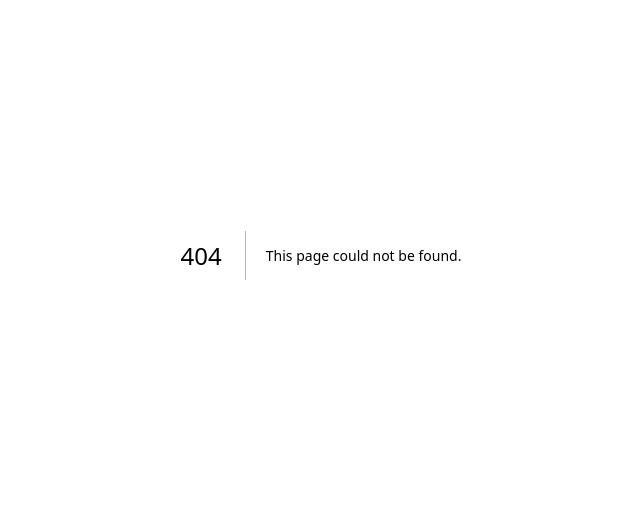
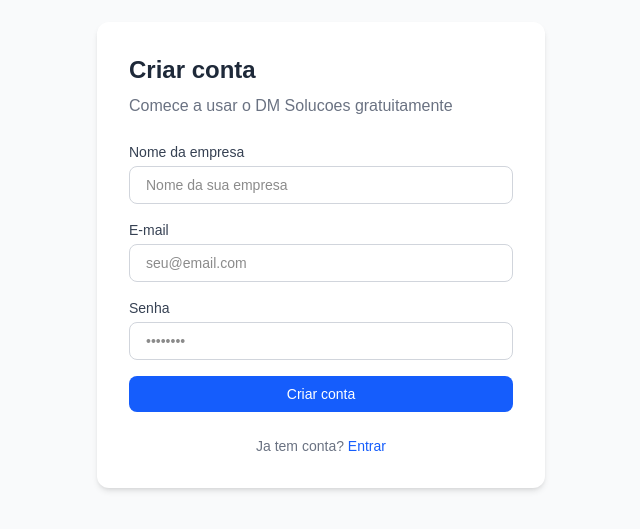
Before and after one commit to dmsolucoesempresariais07-creator/saas-financas, a Next.js app: page /cadastro in a window 1280 px wide. Before the commit this address had no page. Shown: the part 145-674 px from the top of the page, without its empty margins (319-959 px from the left). Built offline with nearby package versions, Linux system fonts and the light colour scheme; no server answers.

Commit message:
autenticacao login e cadastro criados

```diff
--- /dev/null
+++ b/app/(auth)/cadastro/page.tsx
@@ -0,0 +1,111 @@
+'use client'
+
+import { useState } from 'react'
+import { supabase } from '@/lib/supabase'
+import { useRouter } from 'next/navigation'
+
+export default function CadastroPage() {
+  const [email, setEmail] = useState('')
+  const [password, setPassword] = useState('')
+  const [nome, setNome] = useState('')
+  const [loading, setLoading] = useState(false)
+  const [error, setError] = useState('')
+  const router = useRouter()
+
+  const handleCadastro = async (e: React.FormEvent) => {
+    e.preventDefault()
+    setLoading(true)
+    setError('')
+
+    const { error } = await supabase.auth.signUp({
+      email,
+      password,
+      options: {
+        data: {
+          nome,
+        },
+      },
+    })
+
+    if (error) {
+      setError('Erro ao criar conta. Tente novamente.')
+      setLoading(false)
+    } else {
+      router.push('/dashboard')
+    }
+  }
+
+  return (
+    <div className="min-h-screen flex items-center justify-center bg-gray-50">
+      <div className="bg-white p-8 rounded-xl shadow-md w-full max-w-md">
+        <h1 className="text-2xl font-bold text-gray-800 mb-2">Criar conta</h1>
+        <p className="text-gray-500 mb-6">Comece a usar o DM Solucoes gratuitamente</p>
+
+        {error && (
+          <div className="bg-red-50 text-red-600 p-3 rounded-lg mb-4 text-sm">
+            {error}
+          </div>
+        )}
+
+        <form onSubmit={handleCadastro} className="space-y-4">
+          <div>
+            <label className="block text-sm font-medium text-gray-700 mb-1">
+              Nome da empresa
+            </label>
+            <input
+              type="text"
+              value={nome}
+              onChange={(e) => setNome(e.target.value)}
+              className="w-full border border-gray-300 rounded-lg px-4 py-2 text-sm focus:outline-none focus:ring-2 focus:ring-blue-500"
+              placeholder="Nome da sua empresa"
+              required
+            />
+          </div>
+
+          <div>
+            <label className="block text-sm font-medium text-gray-700 mb-1">
+              E-mail
+            </label>
+            <input
+              type="email"
+              value={email}
+              onChange={(e) => setEmail(e.target.value)}
+              className="w-full border border-gray-300 rounded-lg px-4 py-2 text-sm focus:outline-none focus:ring-2 focus:ring-blue-500"
+              placeholder="seu@email.com"
+              required
+            />
+          </div>
+
+          <div>
+            <label className="block text-sm font-medium text-gray-700 mb-1">
+              Senha
+            </label>
+            <input
+              type="password"
+              value={password}
+              onChange={(e) => setPassword(e.target.value)}
+              className="w-full border border-gray-300 rounded-lg px-4 py-2 text-sm focus:outline-none focus:ring-2 focus:ring-blue-500"
+              placeholder="••••••••"
+              required
+            />
+          </div>
+
+          <button
+            type="submit"
+            disabled={loading}
+            className="w-full bg-blue-600 text-white py-2 rounded-lg text-sm font-medium hover:bg-blue-700 transition disabled:opacity-50"
+          >
+            {loading ? 'Criando conta...' : 'Criar conta'}
+          </button>
+        </form>
+
+        <p className="text-center text-sm text-gray-500 mt-6">
+          Ja tem conta?{' '}
+          <a href="/login" className="text-blue-600 hover:underline">
+            Entrar
+          </a>
+        </p>
+      </div>
+    </div>
+  )
+}
--- /dev/null
+++ b/app/(auth)/login/page.tsx
@@ -0,0 +1,91 @@
+'use client'
+
+import { useState } from 'react'
+import { supabase } from '@/lib/supabase'
+import { useRouter } from 'next/navigation'
+
+export default function LoginPage() {
+  const [email, setEmail] = useState('')
+  const [password, setPassword] = useState('')
+  const [loading, setLoading] = useState(false)
+  const [error, setError] = useState('')
+  const router = useRouter()
+
+  const handleLogin = async (e: React.FormEvent) => {
+    e.preventDefault()
+    setLoading(true)
+    setError('')
+
+    const { error } = await supabase.auth.signInWithPassword({
+      email,
+      password,
+    })
+
+    if (error) {
+      setError('E-mail ou senha incorretos')
+      setLoading(false)
+    } else {
+      router.push('/dashboard')
+    }
+  }
+
+  return (
+    <div className="min-h-screen flex items-center justify-center bg-gray-50">
+      <div className="bg-white p-8 rounded-xl shadow-md w-full max-w-md">
+        <h1 className="text-2xl font-bold text-gray-800 mb-2">Entrar</h1>
+        <p className="text-gray-500 mb-6">Acesse sua conta DM Soluções</p>
+
+        {error && (
+          <div className="bg-red-50 text-red-600 p-3 rounded-lg mb-4 text-sm">
+            {error}
+          </div>
+        )}
+
+        <form onSubmit={handleLogin} className="space-y-4">
+          <div>
+            <label className="block text-sm font-medium text-gray-700 mb-1">
+              E-mail
+            </label>
+            <input
+              type="email"
+              value={email}
+              onChange={(e) => setEmail(e.target.value)}
+              className="w-full border border-gray-300 rounded-lg px-4 py-2 text-sm focus:outline-none focus:ring-2 focus:ring-blue-500"
+              placeholder="seu@email.com"
+              required
+            />
+          </div>
+
+          <div>
+            <label className="block text-sm font-medium text-gray-700 mb-1">
+              Senha
+            </label>
+            <input
+              type="password"
+              value={password}
+              onChange={(e) => setPassword(e.target.value)}
+              className="w-full border border-gray-300 rounded-lg px-4 py-2 text-sm focus:outline-none focus:ring-2 focus:ring-blue-500"
+              placeholder="••••••••"
+              required
+            />
+          </div>
+
+          <button
+            type="submit"
+            disabled={loading}
+            className="w-full bg-blue-600 text-white py-2 rounded-lg text-sm font-medium hover:bg-blue-700 transition disabled:opacity-50"
+          >
+            {loading ? 'Entrando...' : 'Entrar'}
+          </button>
+        </form>
+
+        <p className="text-center text-sm text-gray-500 mt-6">
+          Não tem conta?{' '}
+          <a href="/cadastro" className="text-blue-600 hover:underline">
+            Criar conta
+          </a>
+        </p>
+      </div>
+    </div>
+  )
+}
--- /dev/null
+++ b/lib/supabase.ts
@@ -0,0 +1,6 @@
+import { createClient } from '@supabase/supabase-js'
+
+const supabaseUrl = process.env.NEXT_PUBLIC_SUPABASE_URL!
+const supabaseKey = process.env.NEXT_PUBLIC_SUPABASE_ANON_KEY!
+
+export const supabase = createClient(supabaseUrl, supabaseKey)
--- a/package.json
+++ b/package.json
@@ -9,6 +9,8 @@
     "lint": "eslint"
   },
   "dependencies": {
+    "@supabase/ssr": "^0.9.0",
+    "@supabase/supabase-js": "^2.99.3",
     "next": "16.2.0",
     "react": "19.2.4",
     "react-dom": "19.2.4"
```
Also changed, not shown: 1 other file (tests, documents, lock files or other folders).
